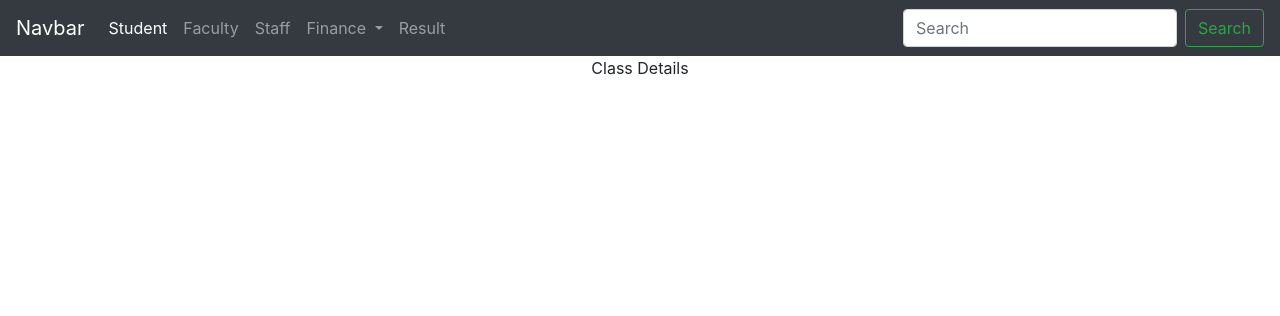
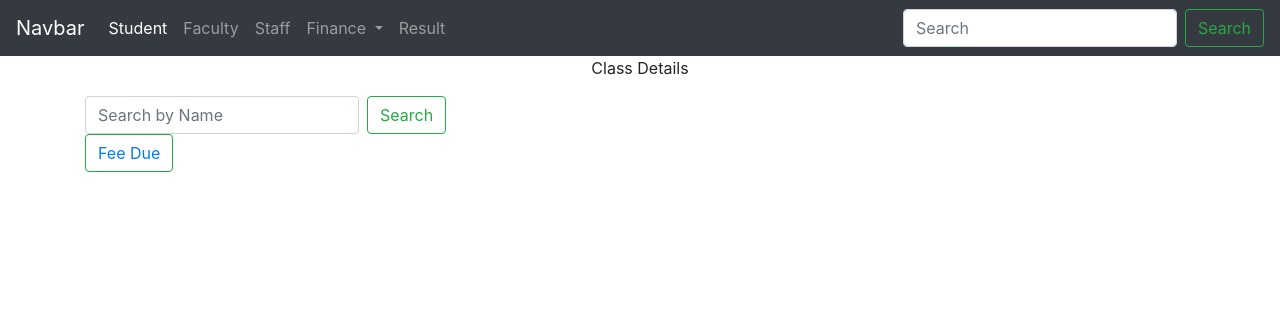
Before and after one commit to prakhar1144/School-Management-System, a Django app: page /finance/1 in a window 1280 px wide. Shown: the top 316 px of the page. Run offline with Django 3.2, Linux system fonts and the light colour scheme; data that the repository does not hold is empty; some libraries are stand-ins or nearby versions.

Commit message:
due detail added

```diff
--- a/main/templates/main/finance_detail.html
+++ b/main/templates/main/finance_detail.html
@@ -1,6 +1,11 @@
 {% extends 'main/base.html' %}
 {% block content %}
 	<p style="text-align: center;">Class Details</p>
+	<form class="form-inline my-2 my-lg-0">
+	    <input class="form-control mr-sm-2" type="search" placeholder="Search by Name" aria-label="Search">
+	    <button class="btn btn-outline-success my-2 my-sm-0" type="submit">Search</button>
+	</form>
+	<button class="btn btn-outline-success my-2 my-sm-0" type="submit"><a href="{% url 'Due_detail'  Standard %}">Fee Due</a></button>
 	{% for student in cdetail %}
 		<div class='card'>
 			<h5 class="card-header" style="text-align: center;">{{student.Name}}</h5>
@@ -12,5 +17,7 @@
 
 		</div>
 		<br>
+		{{Due_Student}}
+		{{Standard}}
 	{% endfor %}
 {% endblock %}
--- a/main/urls.py
+++ b/main/urls.py
@@ -1,5 +1,5 @@
 from django.urls import path
-from .views import Home,Faculty,Faculty_detail,Student, Class_detail,Finance,Finance_detail
+from .views import Home,Faculty,Faculty_detail,Student, Class_detail,Finance,Finance_detail,Due_detail
 
 urlpatterns = [
 
@@ -9,5 +9,7 @@ path('faculty/<int:pk>/', Faculty_detail.as_view(), name='faculty_detail'),
 path('student/', Student.as_view(), name = 'student'),
 path('class_detail/<i>/', Class_detail, name = 'class_detail'),
 path('finance/', Finance.as_view(), name = 'finance'),
-path('finance/<i>', Finance_detail, name = 'finance_detail')
+path('finance/<i>', Finance_detail, name = 'finance_detail'),
+path('due_detail/<i>', Due_detail, name = 'Due_detail'),
+
 ]
--- a/main/views.py
+++ b/main/views.py
@@ -1,6 +1,7 @@
 from django.views.generic import TemplateView, ListView, DetailView
 from .models import Faculty_db,Student_db
 from django.shortcuts import render
+from datetime import date
 
 # Create your views here.
 class Home(TemplateView):
@@ -30,5 +31,21 @@ class Finance(ListView):
 	template_name = 'main/finance.html'
 
 def Finance_detail(request, i):
+	# Due_Student = []
 	cdetail = list(Student_db.objects.filter(Class=i))
-	return render(request, 'main/finance_detail.html',{'cdetail':cdetail})
+	# for j  in cdetail:
+	# 	due = (j.Fee.Paid_Till.year - j.Fee.Joined.year)*12 + (j.Fee.Paid_Till.month - j.Fee.Joined.month)
+	# 	if due > 0:
+	# 		Due_Student.append(j)
+
+	return render(request, 'main/finance_detail.html',{'cdetail':cdetail,'Standard':i})
+
+def Due_detail(request, i):
+	Due_Student = []
+	cdetail = list(Student_db.objects.filter(Class=i))
+	for j  in cdetail:
+		due = (date.today().year -j.Fee.Paid_Till.year)*12 + (date.today().month - j.Fee.Paid_Till.month)
+		if due > 0:
+			Due_Student.append(j)
+
+	return render(request, 'main/temporary.html',{'Due_Student':Due_Student})
```
Also changed, not shown: main/templates/main/temporary.html (added, +19 -0 lines).
